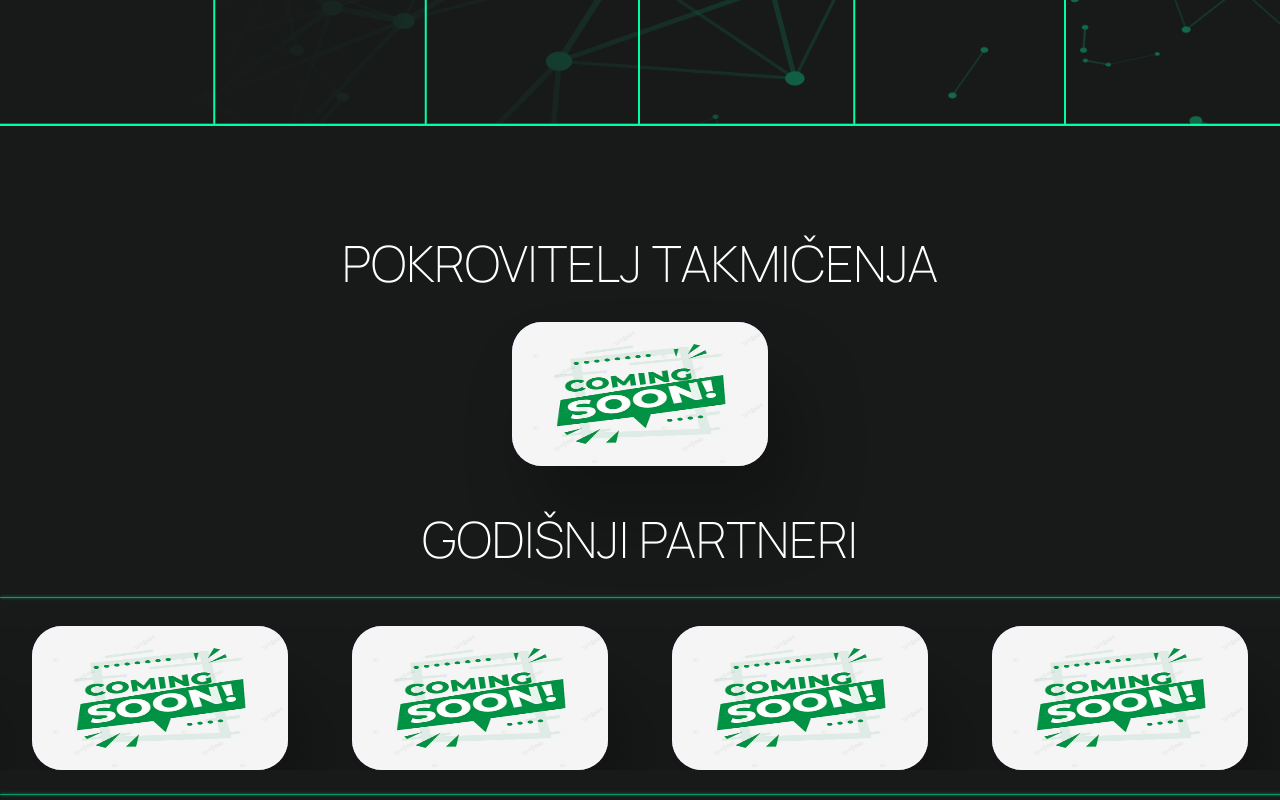
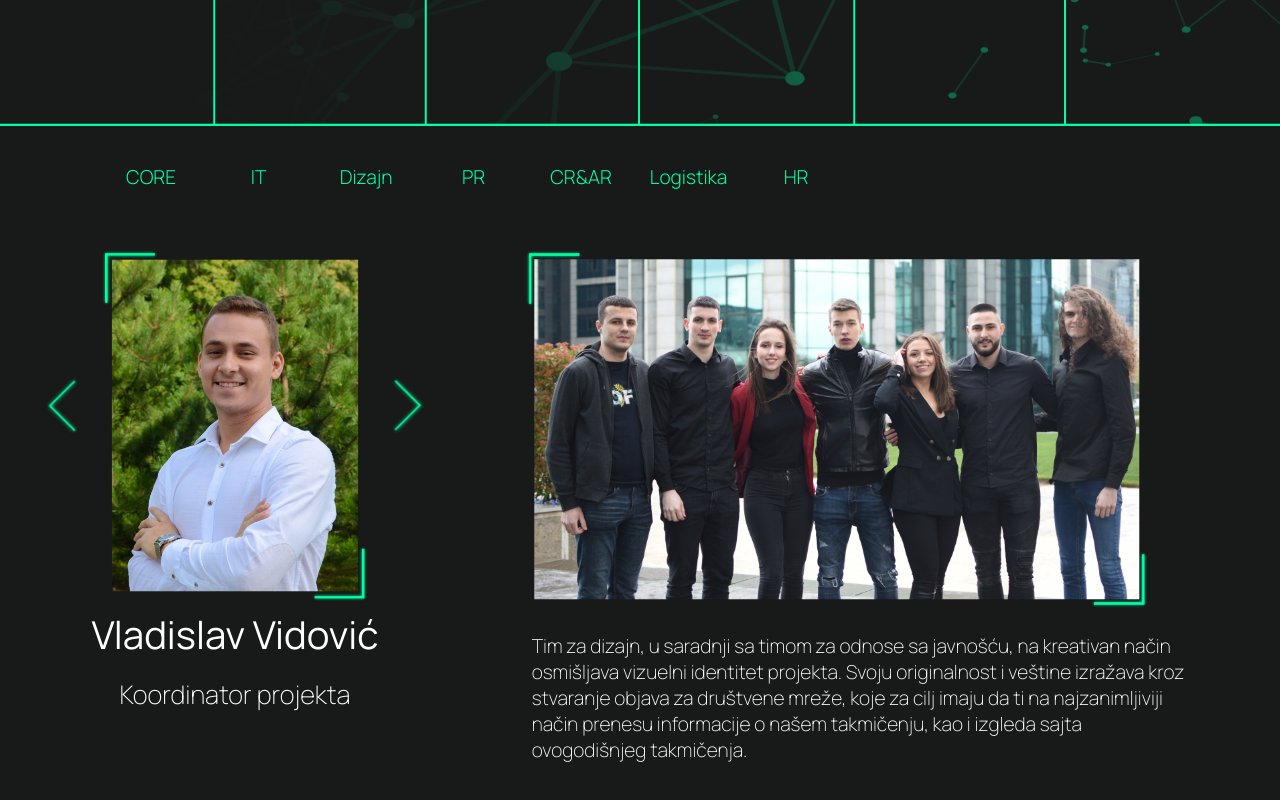
Before and after one commit to Nikola787/hzs-5.0, a React (Create React App) app: page /#/ in a window 1280 px wide. Shown: the part 6800-7600 px from the top of the page. Built offline with nearby package versions, Linux system fonts and the light colour scheme.

Commit message:
dodate slike timova

```diff
--- a/src/Home.js
+++ b/src/Home.js
@@ -2,7 +2,7 @@ import React from "react";
 import Animacija from "./components/animacija/animacija.js";
 import Radionice from "./components/radionice/radionice.jsx";
 import Tajmer from "./components/tajmer/tajmer.jsx";
-// import SlikeTima from "./components/slike_tima/slike_tima.jsx";
+import SlikeTima from "./components/slike_tima/slike_tima.jsx";
 import Gradijent from "./components/gradijent/gradijent.js";
 import Agenda from "./components/agenda/agenda.jsx";
 import Faq from "./components/faq/faq.js";
@@ -25,7 +25,7 @@ const Home = () => {
       <Radionice />
       <Agenda />
       {/* <Faq /> */}
-      {/* <SlikeTima /> */}
+      <SlikeTima />
       <Partneri />
       <PrijavaT />
       <Footer />
--- a/src/components/slike_tima/slike_tima.css
+++ b/src/components/slike_tima/slike_tima.css
@@ -11,12 +11,12 @@
   height: 100vh;
 }
 
-.navbar {
+.navbar-st {
   justify-content: center;
   padding: 2%;
 }
 
-.navbar ul {
+.navbar-st ul {
   list-style: none;
   display: flex;
   gap: 2%;
@@ -24,7 +24,7 @@
   width: 70vw;
 }
 
-.navbar ul li {
+.navbar-st ul li {
   width: 7vw;
   height: 4vw;
   padding-top: 1.3%;
@@ -37,14 +37,14 @@
   user-select: none;
 }
 
-.navbar ul li:hover {
+.navbar-st ul li:hover {
   background-color: #00ffa3;
   color: #333333;
   opacity: 0.5;
   transition: 0.5s;
 }
 
-.navbar ul li:active {
+.navbar-st ul li:active {
   background-color: #00ffa3;
   color: #333333;
 }
--- a/src/components/slike_tima/slike_tima.jsx
+++ b/src/components/slike_tima/slike_tima.jsx
@@ -12,7 +12,7 @@ import { DataSlider } from "./ImageSlider/DataSlider";
 const slike_tima = () => {
   return (
     <div className="slike-tima-wrapper">
-      <div className="navbar">
+      <div className="navbar-st">
         <ul>
           <li>CORE</li>
           <li>IT</li>
```
